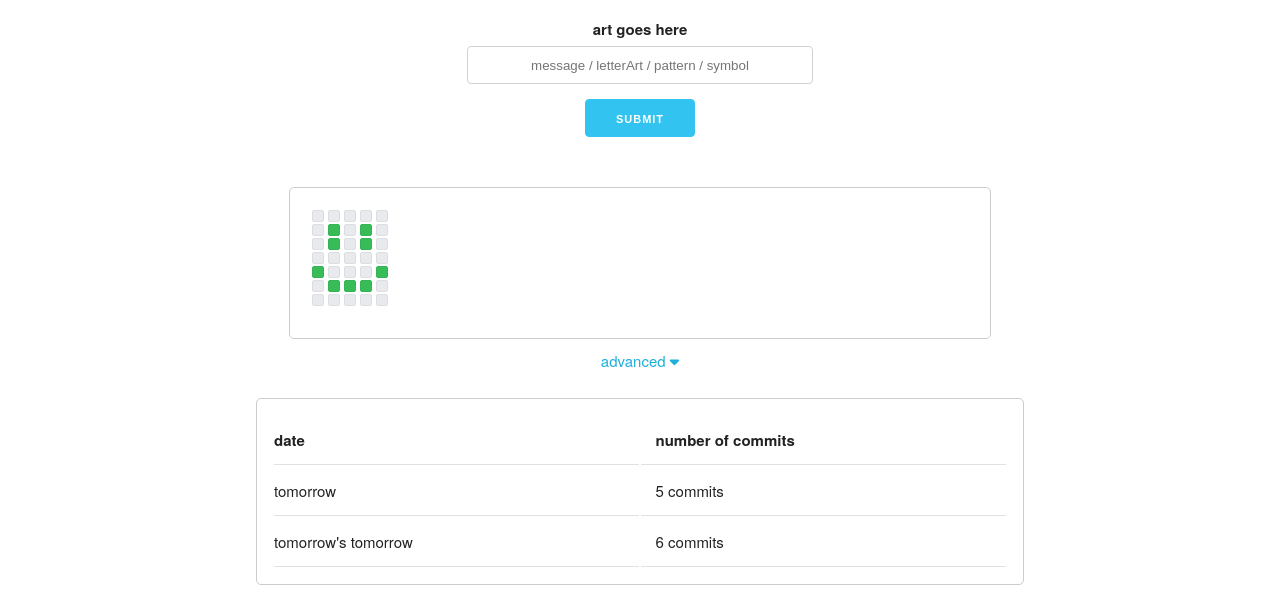
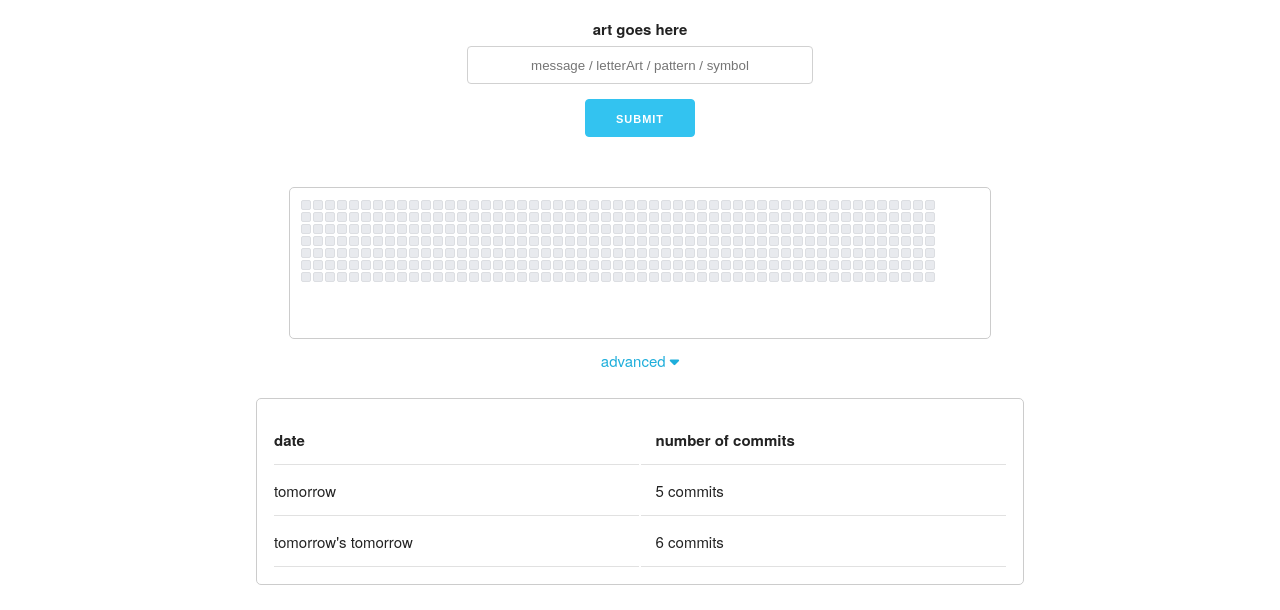
Before and after one commit to Jordy1311/commitCanvas, a plain HTML site: page index.html in a window 1280 px wide. Shown: the part 193-803 px from the top of the page. Drawn offline with nearby package versions, Linux system fonts and the light colour scheme.

Commit message:
cubes dynamically generated by week & test event listeners on form-submit & weeks

```diff
--- a/app.js
+++ b/app.js
@@ -1 +1,17 @@
-console.log('testing')
+const contributionGraph = document.getElementById('year')
+const textForm = document.getElementById('text-form')
+const textField = document.getElementById('text-field')
+
+window .onload = function() {
+    for(i=0; i<53; i++) {
+        const week = document.createElement('div')
+        week.className = 'week'
+        week.innerHTML = '<div class="commit-1"></div><div class="commit-1"></div><div class="commit-1"></div><div class="commit-1"></div><div class="commit-1"></div><div class="commit-1"></div><div class="commit-1"></div>'
+        week.addEventListener('click', function() {console.log(`${week[i]} says: Ouch!!`)})
+        contributionGraph.appendChild(week)
+    }}
+
+textForm.addEventListener('submit', function(e) {
+    console.log(textField.value)
+    e.preventDefault()
+})
--- a/index.html
+++ b/index.html
@@ -19,61 +19,17 @@
 
         <h5 id="explain">an interactive tool that helps you create art within you own Github contribution graph</h5>
 
-        <form class="flex-form">
+        <form class="flex-form" id="text-form">
             <div class="flex-form">
                 <label for="custom-message">art goes here</label>
-                <input class="u-full-width" type="text" placeholder="message / letterArt / pattern / symbol">
+                <input class="u-full-width" type="text" placeholder="message / letterArt / pattern / symbol"
+                id="text-field">
                 <input class="button-primary" type="submit" value="Submit">
             </div>
         </form>
 
         <div id="contribution-graph-window">
-            <div class="year">
-                <div class="week">
-                    <div class="commit-1"></div>
-                    <div class="commit-1"></div>
-                    <div class="commit-1"></div>
-                    <div class="commit-1"></div>
-                    <div class="commit-3"></div>
-                    <div class="commit-1"></div>
-                    <div class="commit-1"></div>
-                </div>
-                <div class="week">
-                    <div class="commit-1"></div>
-                    <div class="commit-3"></div>
-                    <div class="commit-3"></div>
-                    <div class="commit-1"></div>
-                    <div class="commit-1"></div>
-                    <div class="commit-3"></div>
-                    <div class="commit-1"></div>
-                </div>
-                <div class="week">
-                    <div class="commit-1"></div>
-                    <div class="commit-1"></div>
-                    <div class="commit-1"></div>
-                    <div class="commit-1"></div>
-                    <div class="commit-1"></div>
-                    <div class="commit-3"></div>
-                    <div class="commit-1"></div>
-                </div>
-                <div class="week">
-                    <div class="commit-1"></div>
-                    <div class="commit-3"></div>
-                    <div class="commit-3"></div>
-                    <div class="commit-1"></div>
-                    <div class="commit-1"></div>
-                    <div class="commit-3"></div>
-                    <div class="commit-1"></div>
-                </div>
-                <div class="week">
-                    <div class="commit-1"></div>
-                    <div class="commit-1"></div>
-                    <div class="commit-1"></div>
-                    <div class="commit-1"></div>
-                    <div class="commit-3"></div>
-                    <div class="commit-1"></div>
-                    <div class="commit-1"></div>
-                </div>
+            <div id="year">
             </div>
         </div>
 
--- a/style.css
+++ b/style.css
@@ -50,17 +50,17 @@ input {
     border: 1px solid #ccc;
     border-radius: 5px;
 }
-.year {
-    margin: 20px;
+#year {
+    margin: 10px;
 
     display: flex;
 }
 .week {
 }
 .commit-1 {
-    width: 10px;
-    height: 10px;
-    margin: 2px;
+    width: 8px;
+    height: 8px;
+    margin: 2px 1px;
 
     border: 1px solid #DCDEE2;
     background-color: #E8EAEE;
```
